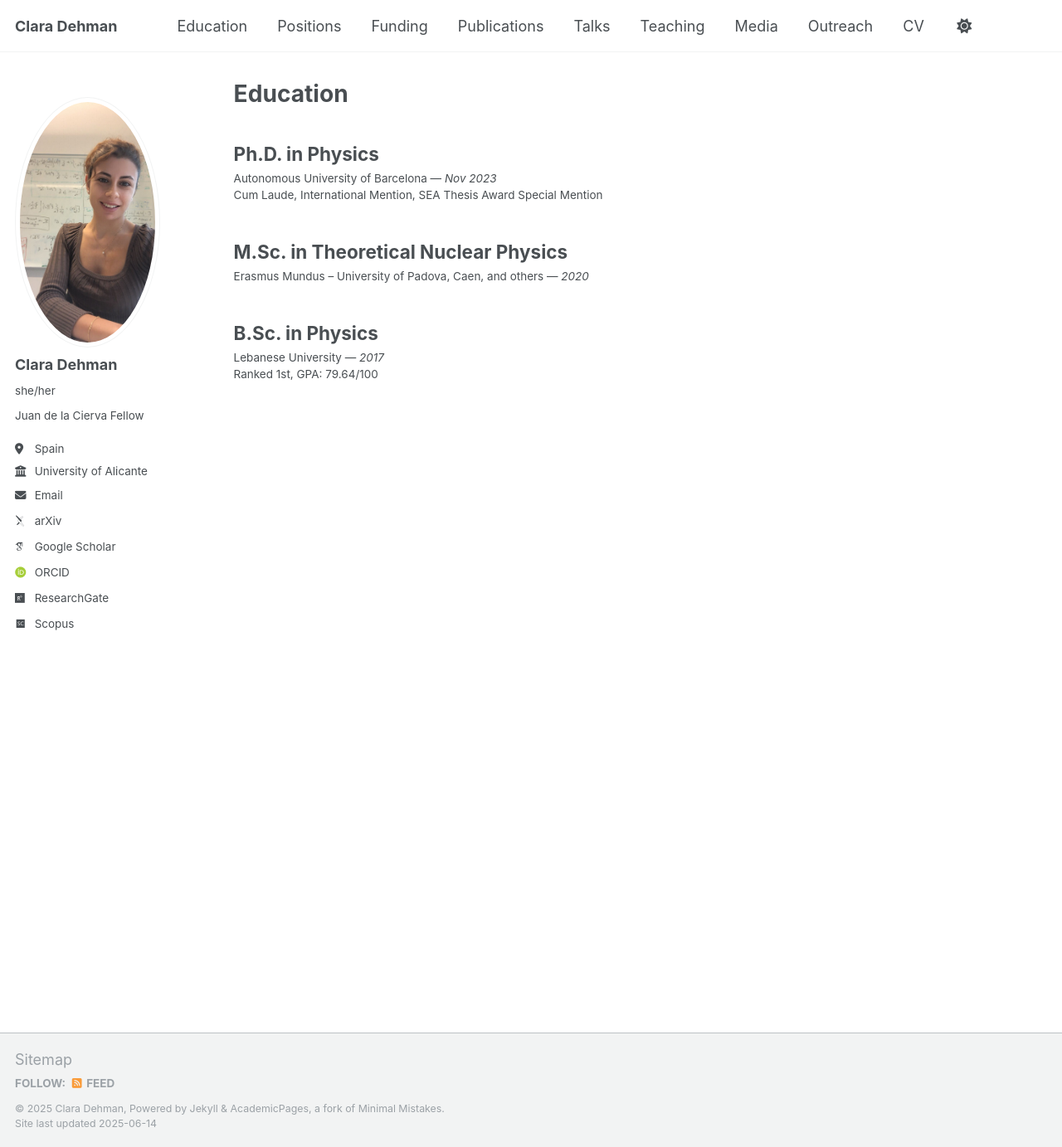
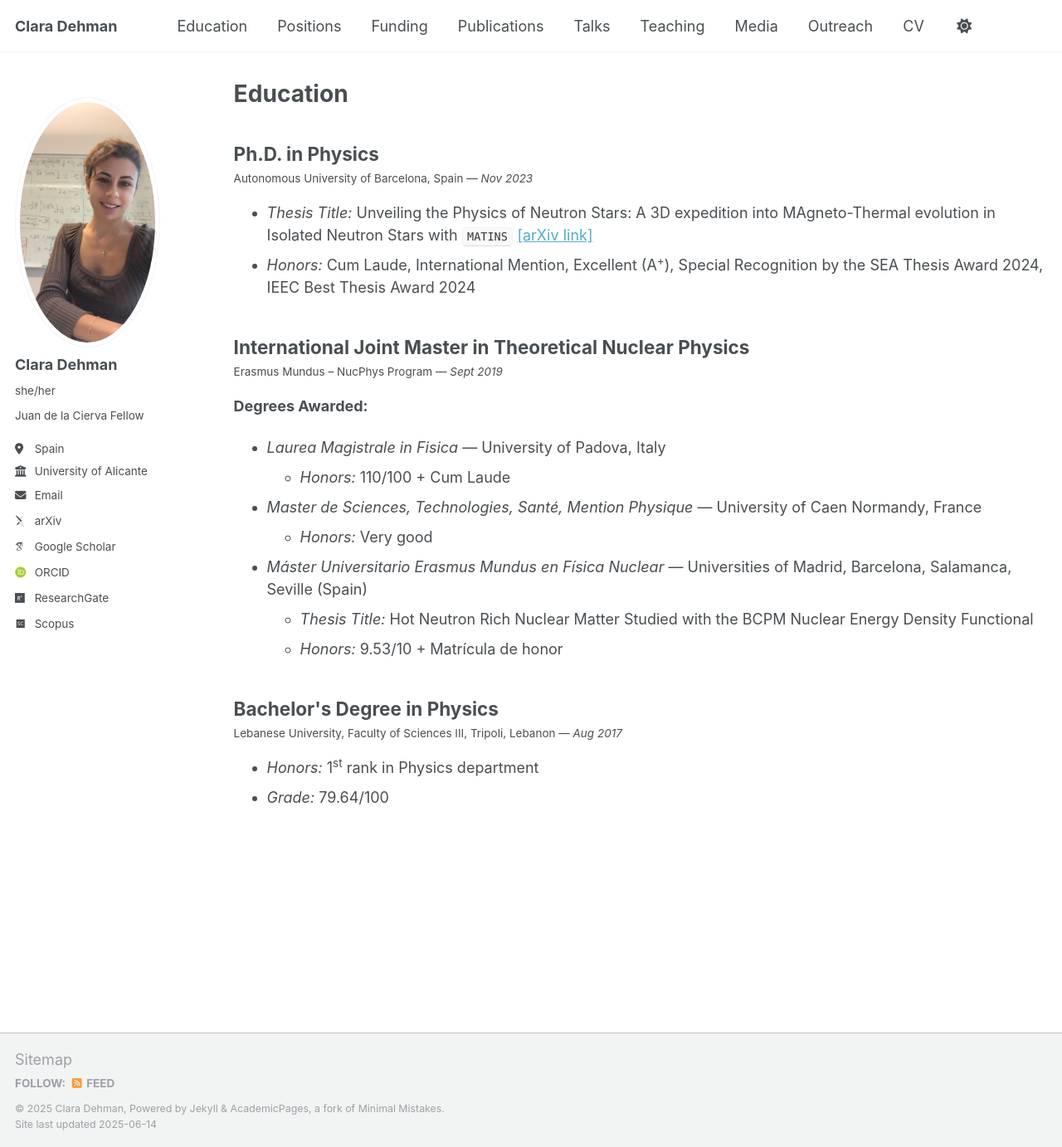
Before and after one commit to ClaraDehman/ClaraDehman.github.io, a Jekyll site: the page built from _pages/education.html, in a window 1280 px wide and 1383 px high. Shown: the whole window at 83% size. Built offline with Jekyll 4.4.1, drawn with Linux system fonts in a browser that asks for light colours; some web fonts are replaced.

Commit message:
adding further details regarding my education education.html

```diff
--- a/_pages/education.html
+++ b/_pages/education.html
@@ -9,17 +9,38 @@ author_profile: true
 
 <div class="archive__item">
   <h2 class="archive__item-title">Ph.D. in Physics</h2>
-  <p class="archive__item-excerpt">Autonomous University of Barcelona — <em>Nov 2023</em><br>
-  Cum Laude, International Mention, SEA Thesis Award Special Mention</p>
+  <p class="archive__item-excerpt">Autonomous University of Barcelona, Spain — <em>Nov 2023</em></p>
+  <ul>
+    <li><em>Thesis Title:</em> Unveiling the Physics of Neutron Stars: A 3D expedition into MAgneto-Thermal evolution in Isolated Neutron Stars with <code>MATINS</code> <a href="https://arxiv.org/pdf/2405.00133" target="_blank">[arXiv link]</a></li>
+    <li><em>Honors:</em> Cum Laude, International Mention, Excellent (A<sup>+</sup>), Special Recognition by the SEA Thesis Award 2024, IEEC Best Thesis Award 2024</li>
+  </ul>
 </div>
 
 <div class="archive__item">
-  <h2 class="archive__item-title">M.Sc. in Theoretical Nuclear Physics</h2>
-  <p class="archive__item-excerpt">Erasmus Mundus – University of Padova, Caen, and others — <em>2020</em></p>
+  <h2 class="archive__item-title">International Joint Master in Theoretical Nuclear Physics</h2>
+  <p class="archive__item-excerpt">Erasmus Mundus – NucPhys Program — <em>Sept 2019</em></p>
+  <p><strong>Degrees Awarded:</strong></p>
+  <ul>
+    <li><em>Laurea Magistrale in Fisica</em> — University of Padova, Italy
+      <ul><li><em>Honors:</em> 110/100 + Cum Laude</li></ul>
+    </li>
+    <li><em>Master de Sciences, Technologies, Santé, Mention Physique</em> — University of Caen Normandy, France
+      <ul><li><em>Honors:</em> Very good</li></ul>
+    </li>
+    <li><em>Máster Universitario Erasmus Mundus en Física Nuclear</em> — Universities of Madrid, Barcelona, Salamanca, Seville (Spain)
+      <ul>
+        <li><em>Thesis Title:</em> Hot Neutron Rich Nuclear Matter Studied with the BCPM Nuclear Energy Density Functional</li>
+        <li><em>Honors:</em> 9.53/10 + Matrícula de honor</li>
+      </ul>
+    </li>
+  </ul>
 </div>
 
 <div class="archive__item">
-  <h2 class="archive__item-title">B.Sc. in Physics</h2>
-  <p class="archive__item-excerpt">Lebanese University — <em>2017</em><br>
-  Ranked 1st, GPA: 79.64/100</p>
+  <h2 class="archive__item-title">Bachelor's Degree in Physics</h2>
+  <p class="archive__item-excerpt">Lebanese University, Faculty of Sciences III, Tripoli, Lebanon — <em>Aug 2017</em></p>
+  <ul>
+    <li><em>Honors:</em> 1<sup>st</sup> rank in Physics department</li>
+    <li><em>Grade:</em> 79.64/100</li>
+  </ul>
 </div>
```
